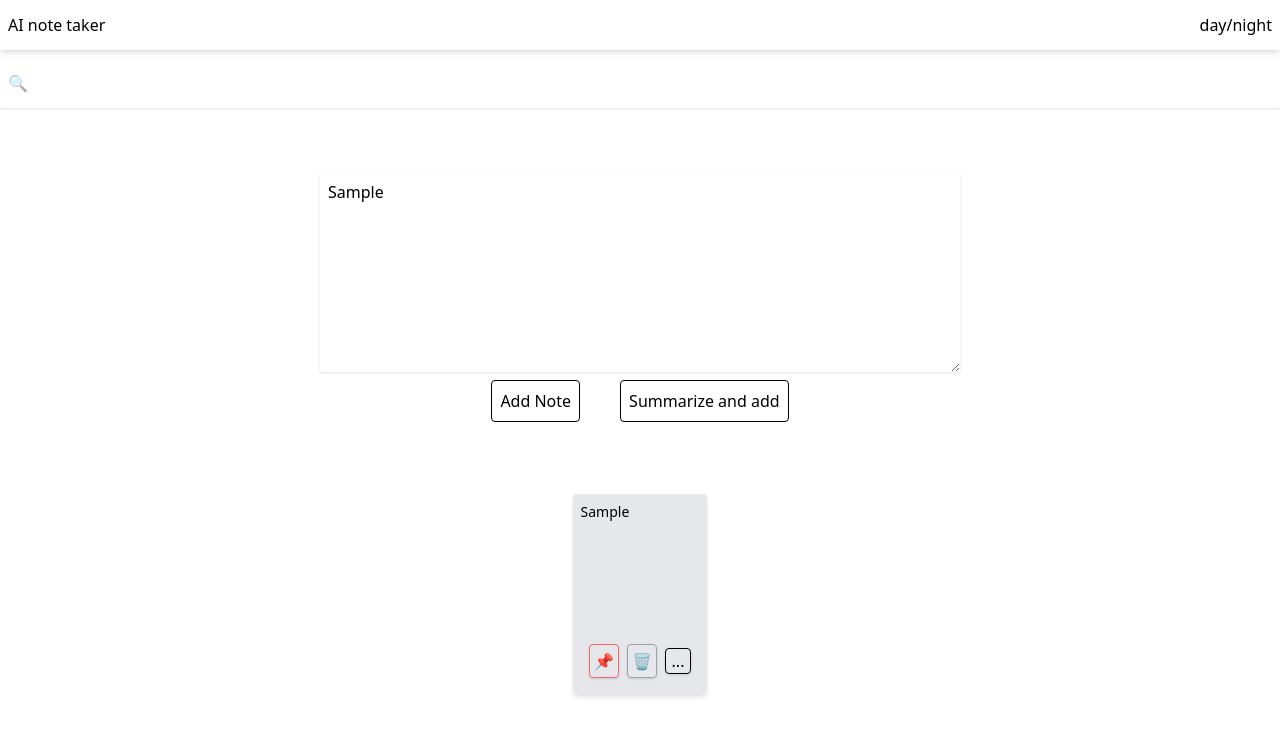
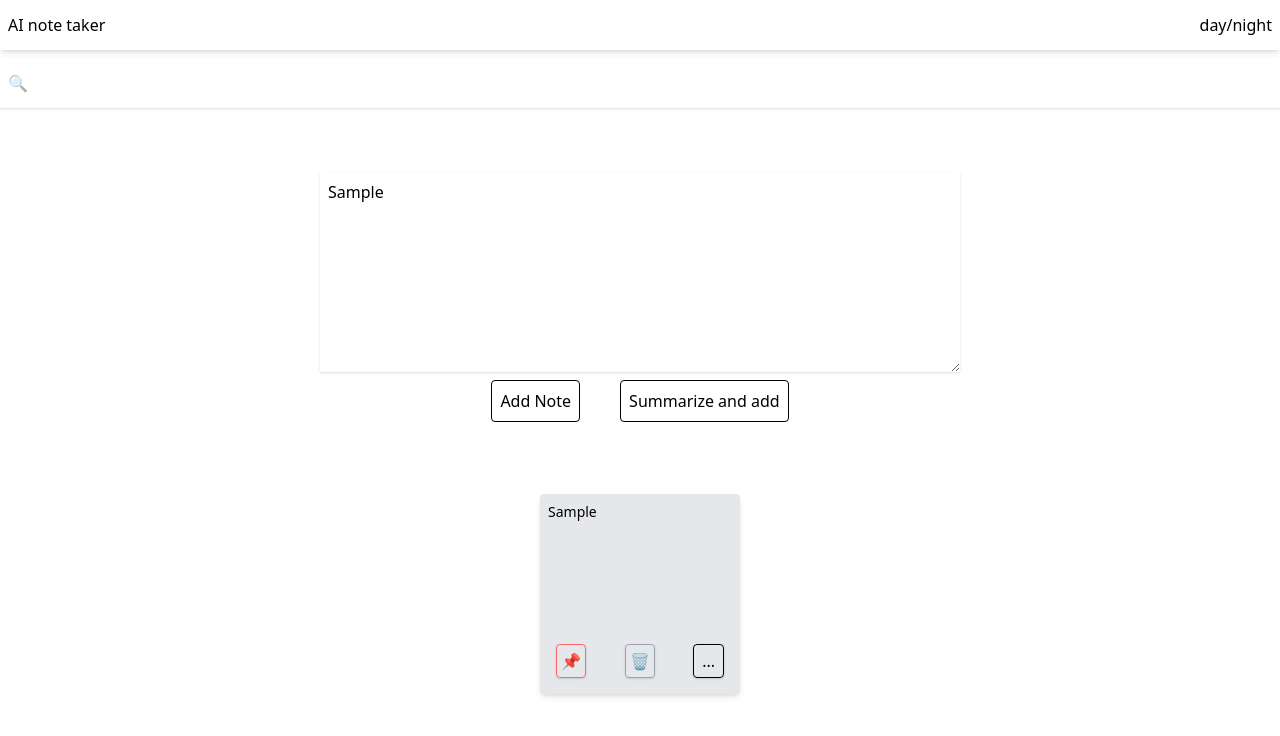
Before and after one commit to prs-dev/note-taker, a React (Vite) app: page / in a window 1280 px wide. Both pictures are taken after typing "Sample" into the empty fields and a click on the button "Add Note". Shown: the top 736 px of the page. Built offline with nearby package versions, Linux system fonts and the light colour scheme.

Commit message:
almost done

```diff
--- a/src/components/NoteInput.jsx
+++ b/src/components/NoteInput.jsx
@@ -26,7 +26,8 @@ const NoteInput = () => {
     // console.log(content.choices[0].message.content)
     const newNote = {
       id: Math.random().toString(16).slice(2),
-      content,
+      content: text,
+      summary: content,
       date: new Date(),
       pinned: false
     }
--- a/src/components/NotesCard.jsx
+++ b/src/components/NotesCard.jsx
@@ -1,12 +1,15 @@
 import Markdown from "react-markdown"
 import { useStore } from "../store/notesStore"
+import { useState } from "react"
+import { styles } from "../utils/styles"
 
 const NotesCard = ({ note }) => {
   const deleteNote = useStore(state => state.deleteNote)
   const pinNote = useStore(state => state.pinNote)
+  const [showSummary, setShowSummary] = useState(false)
   // console.log(note)
   return (
-    <div className="h-[200px] max-w-[300px] p-2 bg-gray-200 shadow-md rounded-sm flex flex-col justify-between relative">
+    <div className="h-[200px] w-[200px] p-2 bg-gray-200 shadow-md rounded-sm flex flex-col justify-between relative">
 
   {note.pinned && <div className="text-xl absolute left-[0px] top-[-10px]">&#128204;</div>}
 
@@ -19,15 +22,16 @@ const NotesCard = ({ note }) => {
         p: ({ node, ...props }) => <p className="text-sm" {...props} />,
       }}
     >
-      {note?.content}
+      {showSummary && note.summary ? note?.summary : note.content}
     </Markdown>
   </div>
 
   {/* Fixed button actions */}
   <div className="p-2 flex gap-2 items-center justify-between w-full">
-    <button className="p-1 border shadow-sm rounded-sm border-red-400 hover:bg-red-500" onClick={() => pinNote(note)}>&#128204;</button>
-    <button className="p-1 border shadow-sm rounded-sm border-gray-400 hover:bg-gray-400" onClick={() => deleteNote(note)}>&#128465;</button>
-    <button className="px-1.5 py-0.8 border shadow-sm rounded-sm border-black hover:bg-black hover:text-white">...</button>
+    <button className={`${styles.cardbtn} border-red-400 hover:bg-red-500`} onClick={() => pinNote(note)}>&#128204;</button>
+    <button className={`${styles.cardbtn} border-gray-400 hover:bg-gray-400`} onClick={() => deleteNote(note)}>&#128465;</button>
+    <button className={`${styles.cardbtn} px-2 border-black hover:bg-black hover:text-white`}>...</button>
+    {note.summary && <button className={`${styles.cardbtn}`} onClick={() => setShowSummary(prev => !prev)}>&#129523;</button>}
   </div>
 
 </div>
--- a/src/utils/styles.js
+++ b/src/utils/styles.js
@@ -1,3 +1,4 @@
 export const styles = {
-    button: "border p-2 rounded-sm hover:bg-gray-500 hover:text-white"
+    button: "border p-2 rounded-sm hover:bg-gray-500 hover:text-white",
+    cardbtn: "p-1 border shadow-sm rounded-sm"
 }
```
